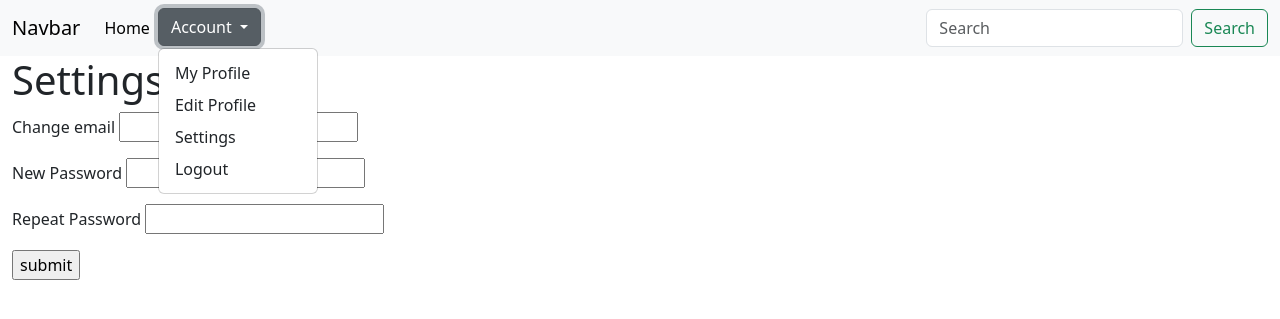
After one commit to cosenzam/CSC400, a Flask app: page /settings/ in a window 1280 px wide, after a click on "Account". The commit adds this page. Shown: the top 319 px of the page. Run offline with Flask 3, Linux system fonts and the light colour scheme; the visitor is signed in with stand-in values (Sample User, id 1); parts of the project's set-up code (start-up, migrations or seed data) failed here and were passed over; some libraries are stand-ins or nearby versions.

Commit message:
css stylesheet, login requirements, user profile and settings routes, navbar different when logged in or out

```diff
--- a/Templates/base.html
+++ b/Templates/base.html
@@ -2,6 +2,7 @@
 <html>
     <head>
         <link href="https://cdn.jsdelivr.net/npm/bootstrap@5.3.0-alpha1/dist/css/bootstrap.min.css" rel="stylesheet" integrity="sha384-GLhlTQ8iRABdZLl6O3oVMWSktQOp6b7In1Zl3/Jr59b6EGGoI1aFkw7cmDA6j6gD" crossorigin="anonymous">
+        <link rel="stylesheet" href="{{ url_for('static', filename='css/stylesheet.css') }}">
         <title>{% block title %}{% endblock %}</title>
     </head>
     <body>
@@ -13,21 +14,32 @@
               </button>
               <div class="collapse navbar-collapse" id="navbarSupportedContent">
                 <ul class="navbar-nav me-auto mb-2 mb-lg-0">
+                  {% if "user" in session %}
                   <li class="nav-item">
                     <a class="nav-link active" aria-current="page" href="{{ url_for('home') }}">Home</a>
                   </li>
                   <li class="nav-item">
-                    <a class="nav-link" href="{{ url_for('user') }}">Account</a>
+                    <div class="dropdown">
+                      <button class="btn btn-secondary dropdown-toggle" type="button" data-bs-toggle="dropdown" aria-expanded="false">
+                        Account
+                      </button>
+                      <ul class="dropdown-menu">
+                        <li><a class="dropdown-item" href="{{ url_for('user') }}">My Profile</a></li>
+                        <li><a class="dropdown-item" href="{{ url_for('edit_profile') }}">Edit Profile</a></li>
+                        <li><a class="dropdown-item" href="{{ url_for('user_settings') }}">Settings</a></li>
+                        <li><a class="dropdown-item" href="{{ url_for('logout') }}">Logout</a></li>
+                      </ul>
+                    </div>
                   </li>
+                  {% endif %}
+                  {% if "user" not in session %}
                   <li class="nav-item">
                     <a class="nav-link" href="{{ url_for('login') }}">Login</a>
                   </li>
                   <li class="nav-item">
-                    <a class="nav-link" href="{{ url_for('logout') }}">Logout</a>
-                  </li>
-                  <li class="nav-item">
                     <a class="nav-link" href="{{ url_for('create_account') }}">Create account</a>
                   </li>
+                  {% endif %}
                 </ul>
                 <form class="d-flex" role="search">
                   <input class="form-control me-2" type="search" placeholder="Search" aria-label="Search">
--- a/Templates/create_account.html
+++ b/Templates/create_account.html
@@ -11,8 +11,8 @@
 <form action="#" method="post">
     {{form.csrf_token}}
     <p>
-        {{form.username.label}}
-        {{form.username(size=20)}}
+        {{form.user_name.label}}
+        {{form.user_name(size=20)}}
     </p>
     <p>
         {{form.email.label}}
--- a/Templates/login.html
+++ b/Templates/login.html
@@ -11,8 +11,8 @@
 <form action="#" method="post">
     {{form.csrf_token}}
     <p>
-        {{form.username.label}}
-        {{form.username(size=20)}}
+        {{form.user_name.label}}
+        {{form.user_name(size=20)}}
     </p>
     <p>
         {{form.password.label}}
--- /dev/null
+++ b/Templates/user_settings.html
@@ -0,0 +1,32 @@
+{% extends "base.html" %}
+{% block title %} User Page{% endblock %}
+{% block content %}
+{% with messages = get_flashed_messages() %}
+    {% if messages %}
+        {% for msg in messages %}
+            <p>{{msg}}</p>
+        {% endfor %}
+    {% endif %}
+{% endwith %}
+<div>
+    <h1> Settings </h1>
+    <form action="#" method="post">
+        {{form.csrf_token}}
+        <p>
+            {{form.email.label}}
+            {{form.email(size=20)}}
+        </p>
+        <p>
+            {{form.password.label}}
+            {{form.password(size=20)}}
+        </p>
+        <p>
+            {{form.confirm.label}}
+            {{form.confirm(size=20)}}
+        </p>
+        <p>
+            <input type="submit" value="submit">
+        </p>
+    </form>
+</div>
+{% endblock %}
--- a/Templates/view.html
+++ b/Templates/view.html
@@ -2,6 +2,6 @@
 {% block title %} View users in DB {% endblock %}
 {% block content %}
     {% for item in values %}
-        <p> Name: {{item.username}}, Email: {{item.email}}</p>
+        <p> Name: {{item.user_name}}, Email: {{item.email}}</p>
     {% endfor %}
 {% endblock %}
--- a/app.py
+++ b/app.py
@@ -3,12 +3,10 @@ from sqlalchemy.orm import sessionmaker
 from sqlalchemy import select, case, literal_column
 from datetime import timedelta
 from passlib.hash import sha256_crypt
-from forms import CreateAccountForm, LoginForm
+from forms import CreateAccountForm, LoginForm, UserProfileForm, UserSettingsForm
 from connect import db_connect #connect.py method that handles all connections, returns engine.
 import models
 from models import Base
-
-# pip install flask flask-wtf SQLAlchemy passlib flask-login
 
 app = Flask(__name__)
 app.secret_key = "asdf"
@@ -22,13 +20,29 @@ db_session = Session_MySQLdb()
 # Create all database tables in models.py
 Base.metadata.create_all(engine)
 
-# app.permanent_session_lifetime = timedelta(days = 7) # session length
+app.permanent_session_lifetime = timedelta(days = 7) # session length
 
 # Finds if user exists
-def found_user(found_user):
+def found_user(user_name):
     result = bool(db_session.query(models.User)
-        .filter_by(user_name = found_user).first())
+        .filter_by(user_name = user_name).first())
     return result
+
+# Finds if email exists
+def found_email(email):
+    result = bool(db_session.query(models.User)
+        .filter_by(email = email).first())
+    return result
+
+# Verifies password requirements | must contain at least 1 number and 1 letter
+def valid_pass(password):
+    has_letters = any(c.isalpha() for c in password)
+    has_numbers = any(i.isdigit() for i in password)
+    if has_letters and has_numbers and len(password) >= 8:
+        return True
+    else:
+        flash("Passwords must be at least 8 characters in length and contain one number and one letter")
+        return False
 
 @app.route("/")
 def home():
@@ -36,20 +50,26 @@ def home():
 
 @app.route("/view")
 def view():
-    return render_template("view.html", values=models.users.query.all())
+    return render_template("view.html", values = db_session.query(models.User).all())
 
 @app.route("/create_account/", methods=["POST", "GET"])
 def create_account():
     form = CreateAccountForm()
     if request.method == "POST" and form.validate_on_submit():
         session.permanent = True
-        user_name = form.username.data
-        print(user_name)
-        print(found_user(user_name))
-        if not found_user(user_name):
+        user_name = form.user_name.data
+        email = form.email.data
+        password = form.password.data
+        if found_user(user_name):
+            flash("Username already exists", "info")
+            return redirect(url_for("create_account"))
+        elif found_email(email):
+            flash("Email already in use", "info")
+            return redirect(url_for("create_account"))
+        elif not valid_pass(password):
+            return redirect(url_for("create_account"))
+        else:
             session["user"] = user_name # add user to session
-            email = form.email.data
-            password = form.password.data
             hashed_password = sha256_crypt.hash(password)
             user = models.User(
                 user_name = user_name,
@@ -59,31 +79,24 @@ def create_account():
             db_session.add(user)
             db_session.commit()
             return redirect(url_for("user"))
-        else:
-            flash("Username already exists", "info")
-            return redirect(url_for("create_account"))
     else:
         if "user" in session:
             flash("Already logged in", "info")
             return redirect(url_for("user"))
     return render_template("create_account.html", form = form)
 
-
-
 @app.route("/login/", methods=["POST", "GET"])
 def login():
     form = LoginForm()
     if request.method == "POST" and form.validate_on_submit():
-        username = form.username.data
+        user_name = form.user_name.data
         password = form.password.data
-        print(username)
-        print(password)
-        if found_user(username):
-            user_query = models.users.query.filter_by(username=username).first()
+        if found_user(user_name):
+            user_query = db_session.query(models.User).filter_by(user_name = user_name).first()
             hashed_password = user_query.password
             if sha256_crypt.verify(password, hashed_password):
                 session.permanent = True
-                session["user"] = username
+                session["user"] = user_name
                 flash("Login Success", "info")
                 return redirect(url_for("user"))
             else:
@@ -109,27 +122,55 @@ def logout():
 @app.route("/user/", methods=["POST", "GET"])
 def user():
 
-    # Change user email, change later, placeholder for now
-    email = None
+    if "user" in session:
+        user_bio = "This is the bio section"
+
+        return render_template("user.html", user_name = user, user_bio = user_bio)
+    else:
+        return redirect(url_for("login"))
+
+@app.route("/edit_profile/", methods=["POST", "GET"])
+def edit_profile():
     if "user" in session:
         user = session["user"]
+        form = UserProfileForm()
 
-        if request.method == "POST":
-            email = request.form["email"]
-            session["email"] = email
-            found_user = models.users.query.filter_by(username=user).first()
-            found_user.email = email
-            db.session.commit()
-            flash("Email saved", "info")
+        if request.method == "POST" and form.validate_on_submit():
+            user_bio = form.user_bio.data
+            user_query = db_session.query(models.User).filter_by(user_name = user).first()
+            #user_query.user_profile.bio = user_bio
+            #db_session.commit()
+            flash("Your bio has been updated", "info")
+            print(user_bio)
+            return redirect(url_for("user"))
 
-        return render_template("user.html", username = user, email = email)
+        return render_template("edit_profile.html", username = user, form = form)
+    else:
+        flash("You must be logged in to edit your profile", "info")
+        return redirect(url_for("login"))
+
+@app.route("/settings/", methods=["POST","GET"])
+def user_settings():
+    if "user" in session:
+        user = session["user"]
+        form = UserSettingsForm()
+        if request.method == "POST" and form.validate_on_submit():
+            user_query = db_session.query(models.User).filter_by(user_name=user).first()
+            email = form.email.data
+            password = form.password.data
+            if email != '' : # and valid email
+                user_query.email = email
+                db_session.commit()
+                flash("Email saved", "info")
+            if password != '' and valid_pass(password):
+                hashed_password = sha256_crypt.hash(password)
+                user_query.password = hashed_password
+                db_session.commit()
+                flash("Password sucessfully changed", "info")
+            return redirect(url_for("user_settings"))
+        return render_template("user_settings.html", form = form)
     else:
         return redirect(url_for("login"))
 
 if __name__ == "__main__":
-
-
-    # Delete all database tables
-    #models.delete_tables()
-
     app.run()
--- a/forms.py
+++ b/forms.py
@@ -1,13 +1,21 @@
 from flask_wtf import FlaskForm
 from wtforms import StringField, PasswordField
-from wtforms.validators import InputRequired, Length, EqualTo
+from wtforms.validators import InputRequired, Length, EqualTo, Optional
 
 class CreateAccountForm(FlaskForm):
-    username = StringField('Username', validators = [InputRequired(), Length(min = 6, max = 32)])
+    user_name = StringField('Username', validators = [InputRequired(), Length(min = 6, max = 32)])
     email = StringField('Email', validators = [InputRequired(), Length(min = 8, max = 64)])
     password = PasswordField('Password', [InputRequired(), EqualTo('confirm', message='Passwords must match')])
     confirm  = PasswordField('Repeat Password')
 
 class LoginForm(FlaskForm):
-    username = StringField('Username', validators = [InputRequired(), Length(min = 6, max = 32)])
+    user_name = StringField('Username', validators = [InputRequired(), Length(min = 6, max = 32)])
     password = PasswordField('Password', validators = [InputRequired()])
+
+class UserProfileForm(FlaskForm):
+    user_bio = StringField('Enter user bio:', validators = [Optional(), Length(min = 0, max = 128)])
+
+class UserSettingsForm(FlaskForm):
+    email = StringField('Change email', validators = [Optional(), Length(min = 8, max = 64)])
+    password = PasswordField('New Password', [Optional(), EqualTo('confirm', message='Passwords must match')])
+    confirm  = PasswordField('Repeat Password')
--- /dev/null
+++ b/static/css/stylesheet.css
@@ -0,0 +1,17 @@
+div.user_div{
+    text-align: center;
+}
+
+h1.welcome{
+  height: 35%;
+  width: 35%;
+  margin: auto;
+  border-style: solid;
+  }
+
+p.bio{
+  height: 35%;
+  width: 35%;
+  margin: auto;
+  border-style: solid;
+}
```
Also changed, not shown: Templates/edit_profile.html (added, +24 -0 lines), Templates/user.html (+4 -6 lines), credentials_sample.json (deleted, +0 -7 lines).
